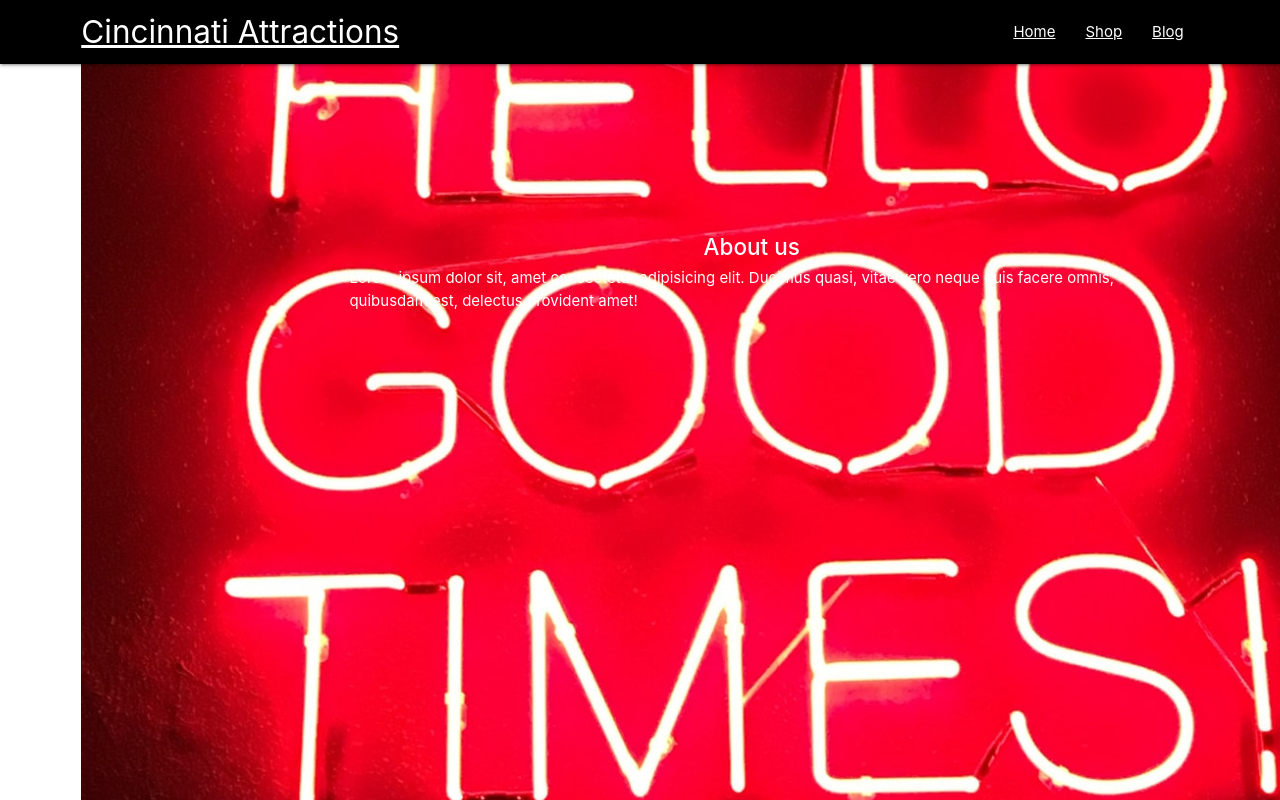
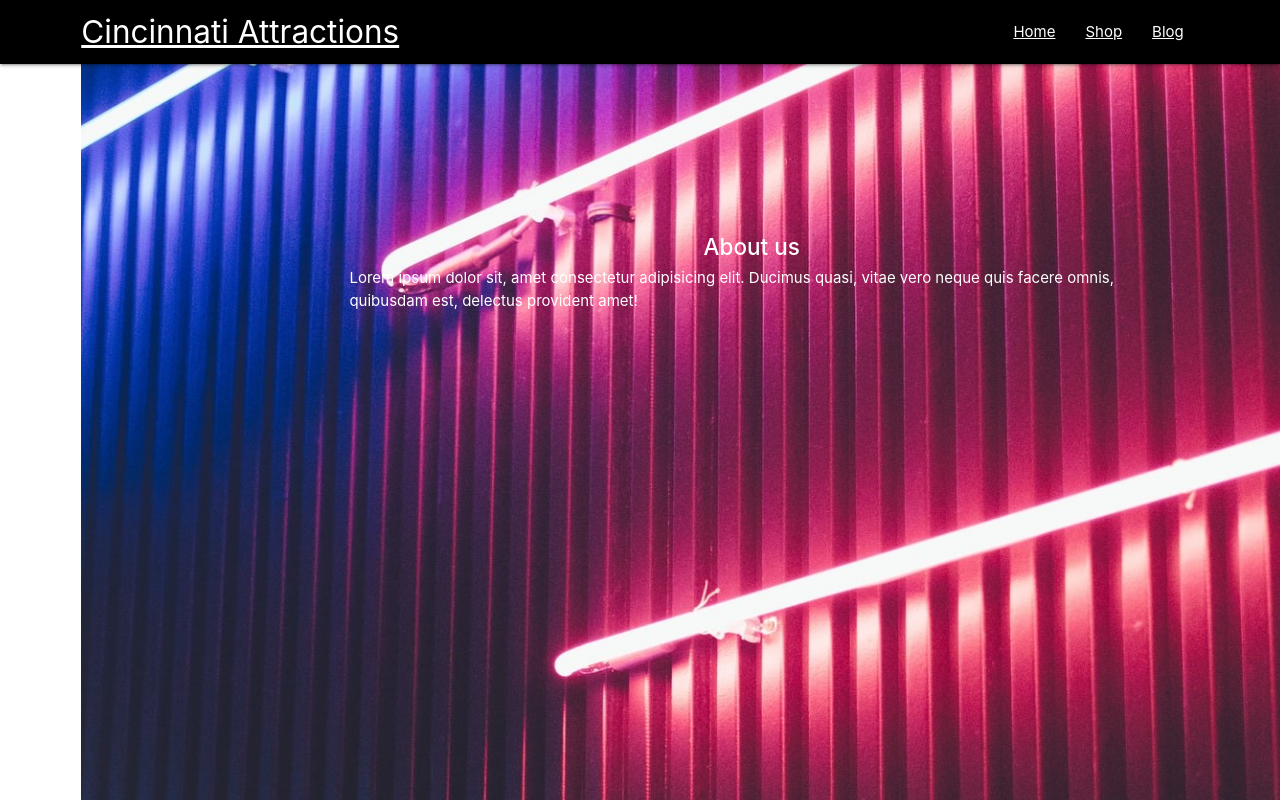
Before and after one commit to SethCodes/cinci-attractions, a React (Create React App) app: page /about in a window 1280 px wide. Shown: the top 800 px of the page. Built offline with nearby package versions, Linux system fonts and the light colour scheme.

Commit message:
about page

```diff
--- a/src/App.js
+++ b/src/App.js
@@ -2,7 +2,7 @@
 import React, {Component} from 'react'
 import Navbar from "./components/Navbar";
 import Home from './components/Home'
-import './App.css'
+// import './App.css'
 import About from './components/About'
 
 
--- a/src/components/About.js
+++ b/src/components/About.js
@@ -11,7 +11,7 @@ const About = () => {
     const imageUrl1 = useWindowWidth() >= 650 ? Cont1_desk  : Cont1_mobile;
     return (
         <div className="container" >
-            <div className="container-1" style={{backgroundImage: `url(${Image1})` }}>
+            <div className="container-1" style={{backgroundImage: `url(${imageUrl1})` }}>
                 <div className="content1">
                     <h4 className="center">About us</h4>
                     <p>Lorem ipsum dolor sit, amet consectetur adipisicing elit. Ducimus quasi, vitae vero neque quis facere omnis, quibusdam est, delectus provident amet!</p>
```
